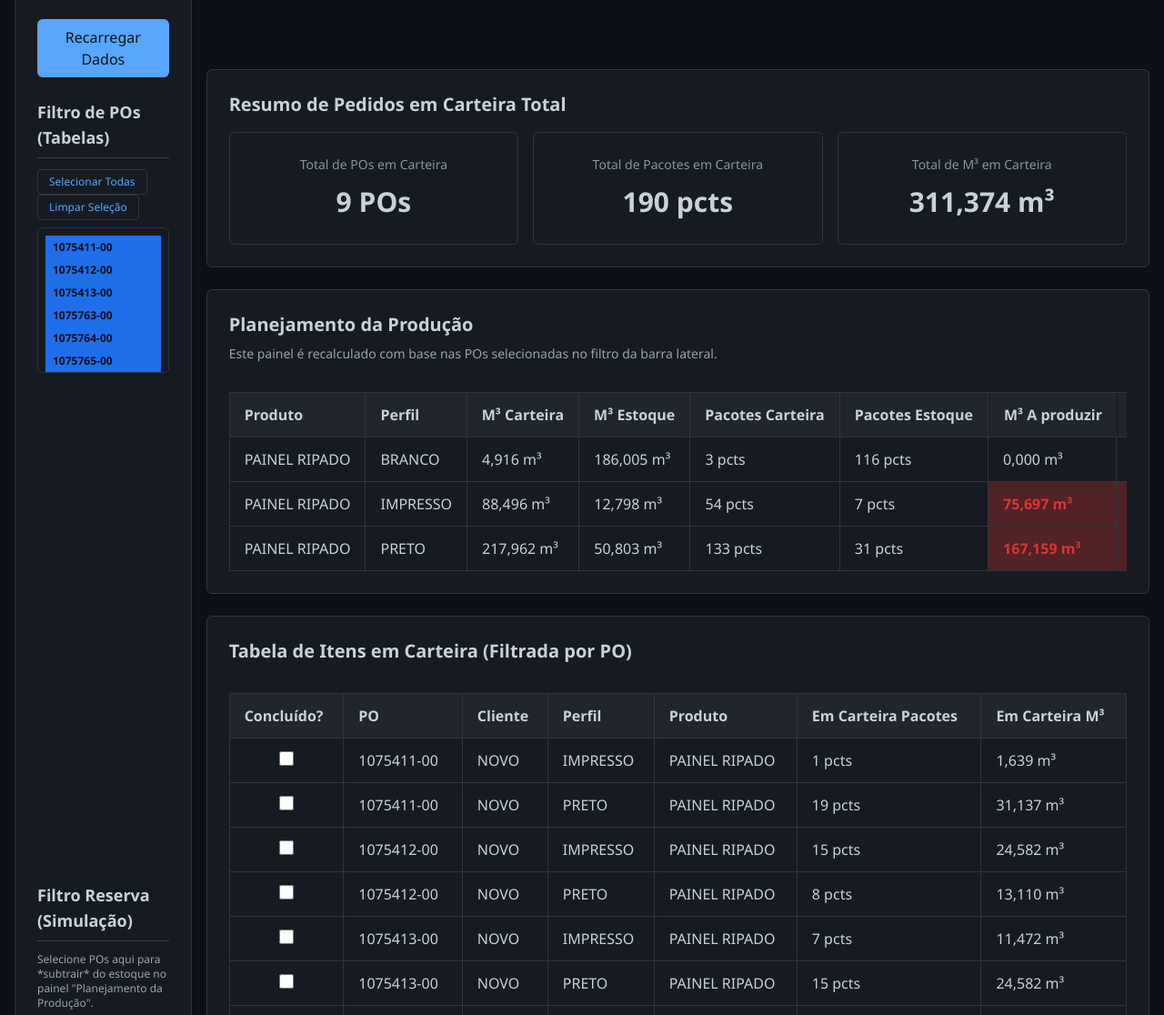
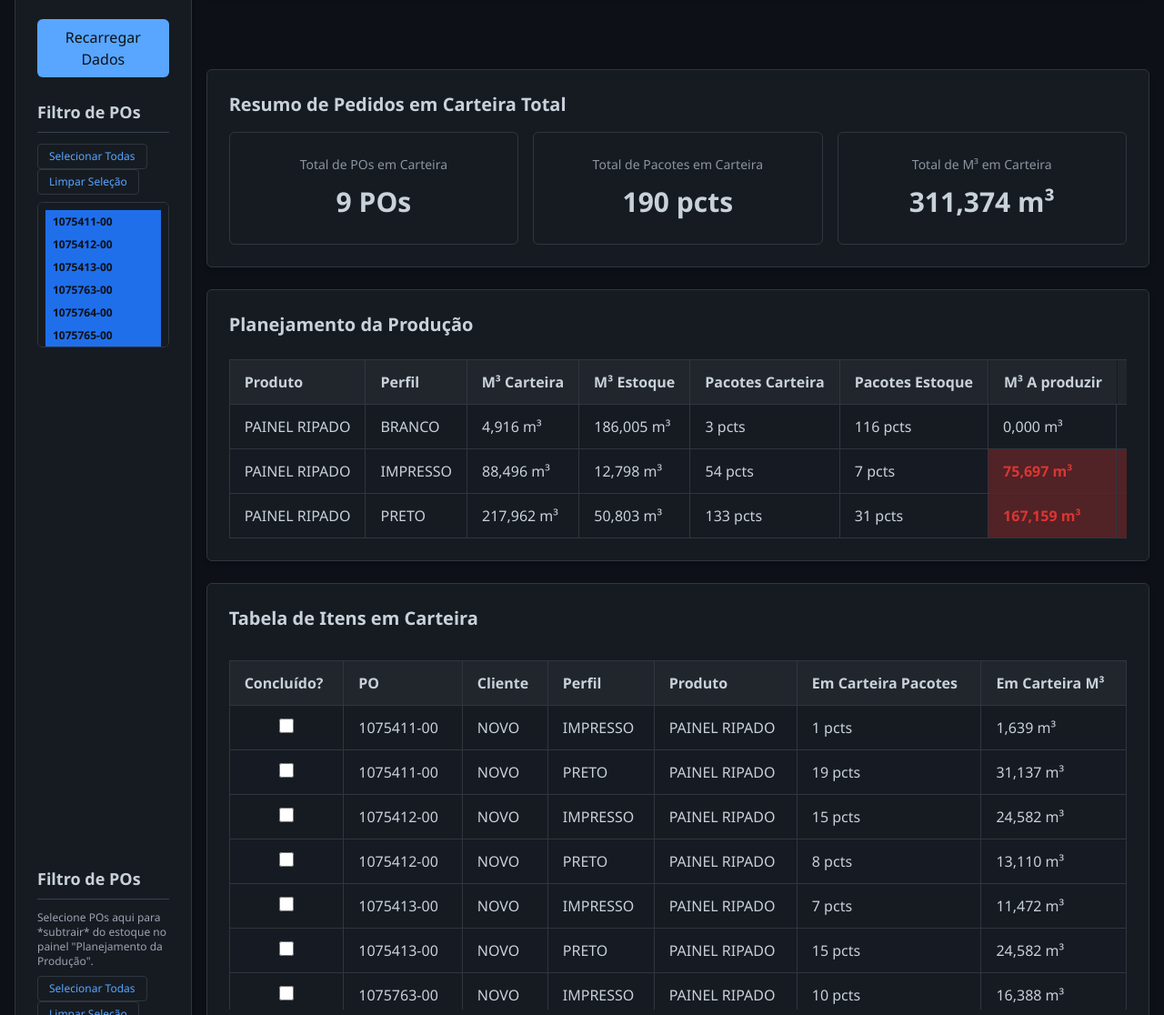
Before and after one commit to Dev-Tales-Solidade/Planejamento, a plain HTML site: page index.html in a window 1280 px wide. Shown: the part 108-1224 px from the top of the page at 91% size. Drawn offline with nearby package versions, Linux system fonts and the light colour scheme.

Commit message:
Update index.html

```diff
--- a/index.html
+++ b/index.html
@@ -101,7 +101,7 @@
         <button id="reload-button" class="btn w-full mb-6">Recarregar Dados</button>
 
         <!-- v1.5.0: Primeiro Filtro (Principal) -->
-        <h2 class="text-lg font-semibold mb-3 border-b border-gray-700 pb-2">Filtro de POs (Tabelas)</h2>
+        <h2 class="text-lg font-semibold mb-3 border-b border-gray-700 pb-2">Filtro de POs</h2>
         <div class="mb-2">
             <button id="select-all-po" class="btn-filter">Selecionar Todas</button>
             <button id="clear-all-po" class="btn-filter">Limpar Seleção</button>
@@ -114,7 +114,7 @@
         <!-- FIM v1.5.0 -->
 
         <!-- v1.5.0: Segundo Filtro (Reserva de Estoque) -->
-        <h2 class="text-lg font-semibold mb-3 border-b border-gray-700 pb-2">Filtro Reserva (Simulação)</h2>
+        <h2 class="text-lg font-semibold mb-3 border-b border-gray-700 pb-2">Filtro de POs</h2>
         <p class="text-xs text-gray-400 mb-2">Selecione POs aqui para *subtrair* do estoque no painel "Planejamento da Produção".</p>
         <div class="mb-2">
             <button id="select-all-po-reserva" class="btn-filter">Selecionar Todas</button>
@@ -172,7 +172,6 @@
 
         <div class="card">
             <h2 class="text-xl font-semibold mb-2">Planejamento da Produção</h2>
-            <p class="text-sm text-gray-400 mb-4">Este painel é recalculado com base nas POs selecionadas no filtro da barra lateral.</p>
             <div class="table-container">
                 <table id="dashboard-table">
                     <thead>
@@ -195,7 +194,7 @@
         </div>
 
         <div class="card">
-            <h2 class="text-xl font-semibold mb-4">Tabela de Itens em Carteira (Filtrada por PO)</h2>
+            <h2 class="text-xl font-semibold mb-4">Tabela de Itens em Carteira</h2>
              <div class="table-container">
                 <table id="detail-table">
                     <thead>
```
